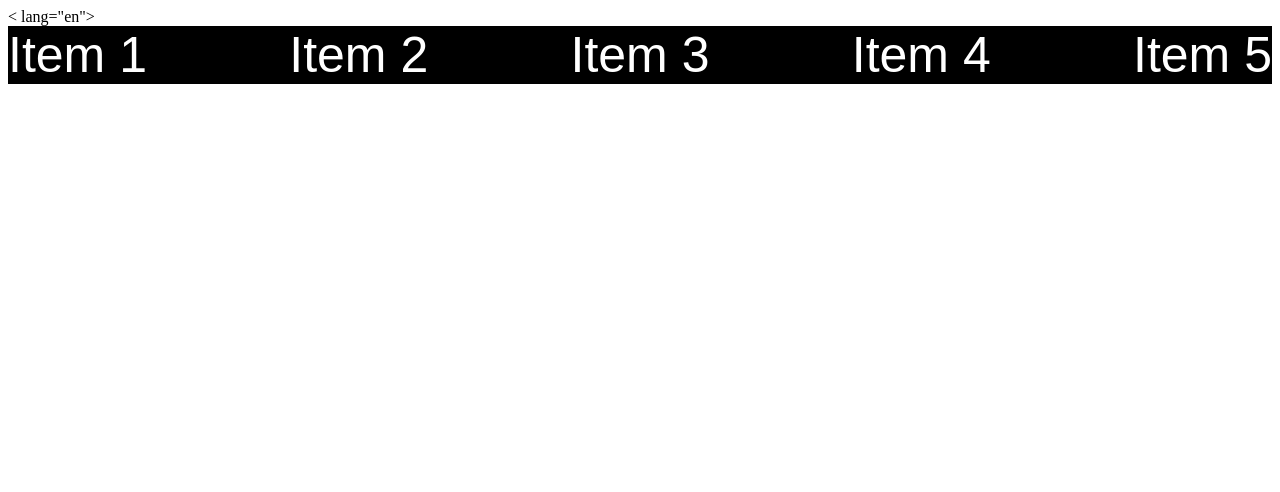
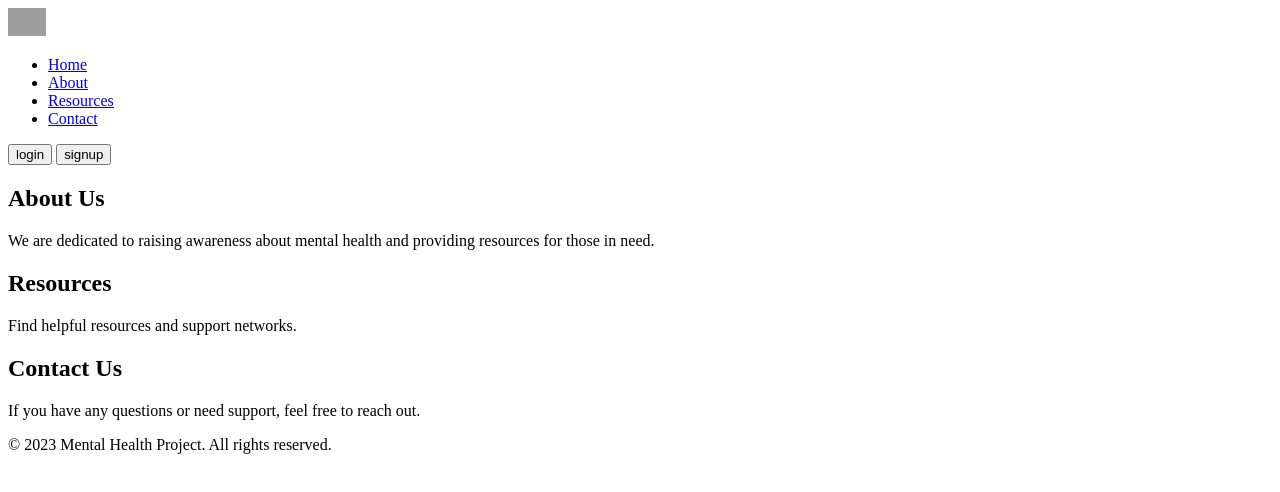
Before and after one commit to EslamPy/Mental-Health, a plain HTML site: page index.html in a window 1280 px wide. Drawn offline with Linux system fonts and the light colour scheme; grey boxes are pictures that could not be loaded.

Commit message:
Adding the HTML Structure

```diff
--- a/index.html
+++ b/index.html
@@ -1,31 +1,66 @@
 <!DOCTYPE html>
-< lang="en">
+<html lang="en">
+
 <head>
-    <meta charset="UTF-8">
-    <meta http-equiv="X-UA-Compatible" content="IE=edge">
-    <meta name="description" content="A simple HTML document template.">
-    <meta name="keywords" content="HTML, template, example">
-    <meta name="viewport" content="width=device-width, initial-scale=1.0">
-    <link rel="stylesheet" href="style.css">
-    <title>Document</title>
+    <meta charset="UTF-8" />
+    <meta name="viewport" content="width=device-width, initial-scale=1.0" />
+    <meta name="description"content="Mental Health Project - A platform to support mental health awareness and resources." />
+    <meta name="keywords" content="mental health, support, awareness, resources, community" />
+    <meta name="author" content="Mental Health Project Team" />
+    <meta http-equiv="X-UA-Compatible" content="ie=edge" />
+    <!-- SEO OPTIMIZATION -->
+    <link rel="preconnect" href="https://fonts.googleapis.com">
+    <link rel="preconnect" href="https://fonts.gstatic.com" crossorigin>
+    <link href="https://fonts.googleapis.com/css2?family=Montserrat:ital,wght@0,100..900;1,100..900&display=swap" rel="stylesheet">
+    <!-- Google Font -->
+
+    <link rel="stylesheet" href="style.css" />
+    <link rel="stylesheet" href="https://cdnjs.cloudflare.com/ajax/libs/font-awesome/6.0.0-beta3/css/all.min.css" />
+    <title>Me   ntal Health Project</title>
 </head>
+
 <body>
-    <div class="div">
-        <ul class="nav-item" style="display: flex; justify-content: space-between; list-style: none; padding: 0; margin: 0; background-color: black; color: white;">
-            <li>Item 1</li>
-            <li>Item 2</li>
-            <li>Item 3</li>
-            <li>Item 4</li>
-            <li>Item 5</li>
-        </ul>
-    </div>
+    <header>
+        <img src="https://static.vecteezy.com/system/resources/previews/027/127/592/original/microsoft-logo-microsoft-icon-transparent-free-png.png" alt="Microsoft Logo"  style="width: 3%;" />
+        <nav>
+            <ul class="nav-links">
+                <li><a href="#">Home</a></li>
+                <li><a href="#">About</a></li>
+                <li><a href="#">Resources</a></li>
+                <li><a href="#">Contact</a></li>
+            </ul>
+        </nav>
+        <a href="#" class="betengan"><button>login</button></a>
+        <a href="#" class="betengan"><button>signup</button></a>
+    </header>
+
+    <main>
+        <section id="about">
+            <h2>About Us</h2>
+            <p>
+                We are dedicated to raising awareness about mental health and
+                providing resources for those in need.
+            </p>
+        </section>
+
+        <section id="resources">
+            <h2>Resources</h2>
+            <p>Find helpful resources and support networks.</p>
+        </section>
+
+        <section id="contact">
+            <h2>Contact Us</h2>
+            <p>
+                If you have any questions or need support, feel free to reach out.
+            </p>
+        </section>
+    </main>
+
+    <footer>
+        <p>&copy; 2023 Mental Health Project. All rights reserved.</p>
+    </footer>
+
 </body>
+<script src="style.js"></script>
 
-
-
-<script>
-    // this is the bes
-
-
-</script>
 </html>
--- a/style.css
+++ /dev/null
@@ -1,12 +0,0 @@
-.nav-item{
-    display: flex;
-    justify-content: space-between;
-    list-style: none;
-    padding: 30px;
-    margin: 100px;
-    background-color: black;
-    color: white;
-    font-size: 50px;
-    text-align: center;
-    font-family: Arial, sans-serif;
-}
--- a/style.js
+++ /dev/null
@@ -1 +0,0 @@
-console.log
```
